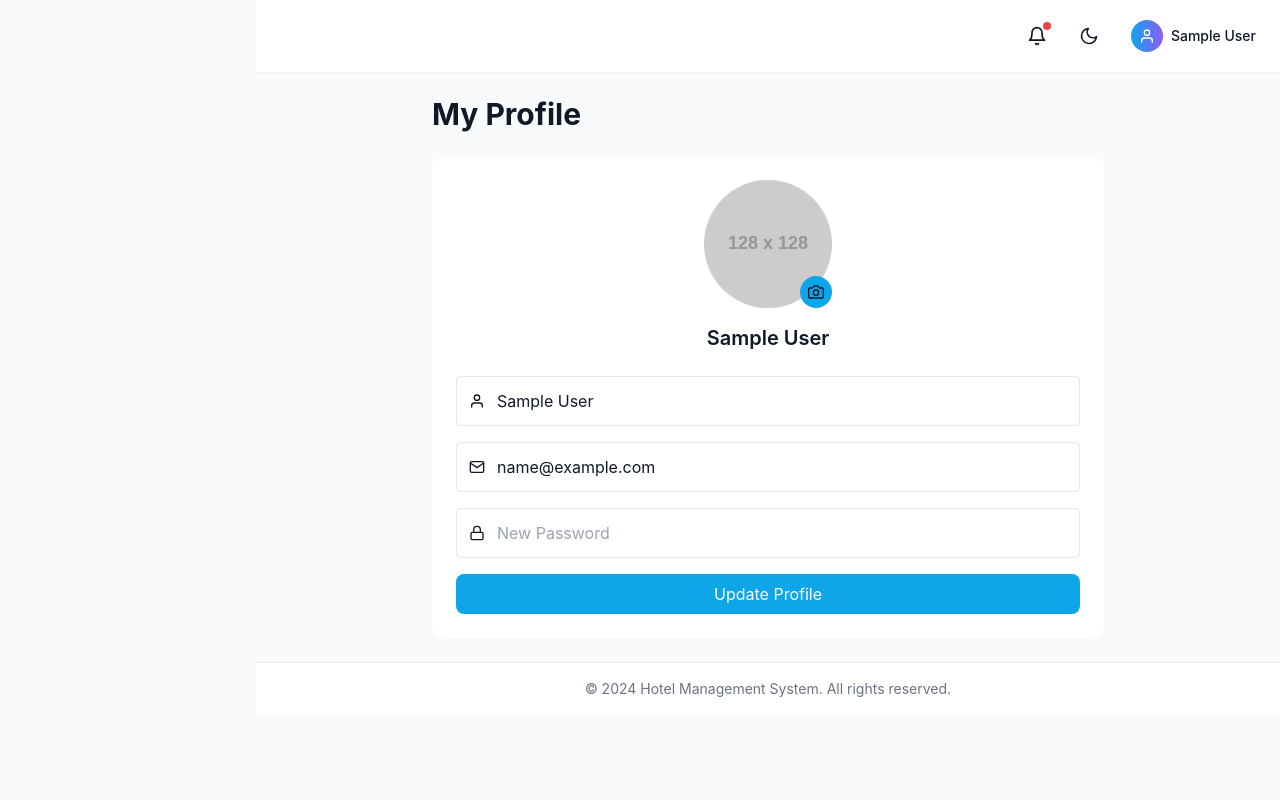
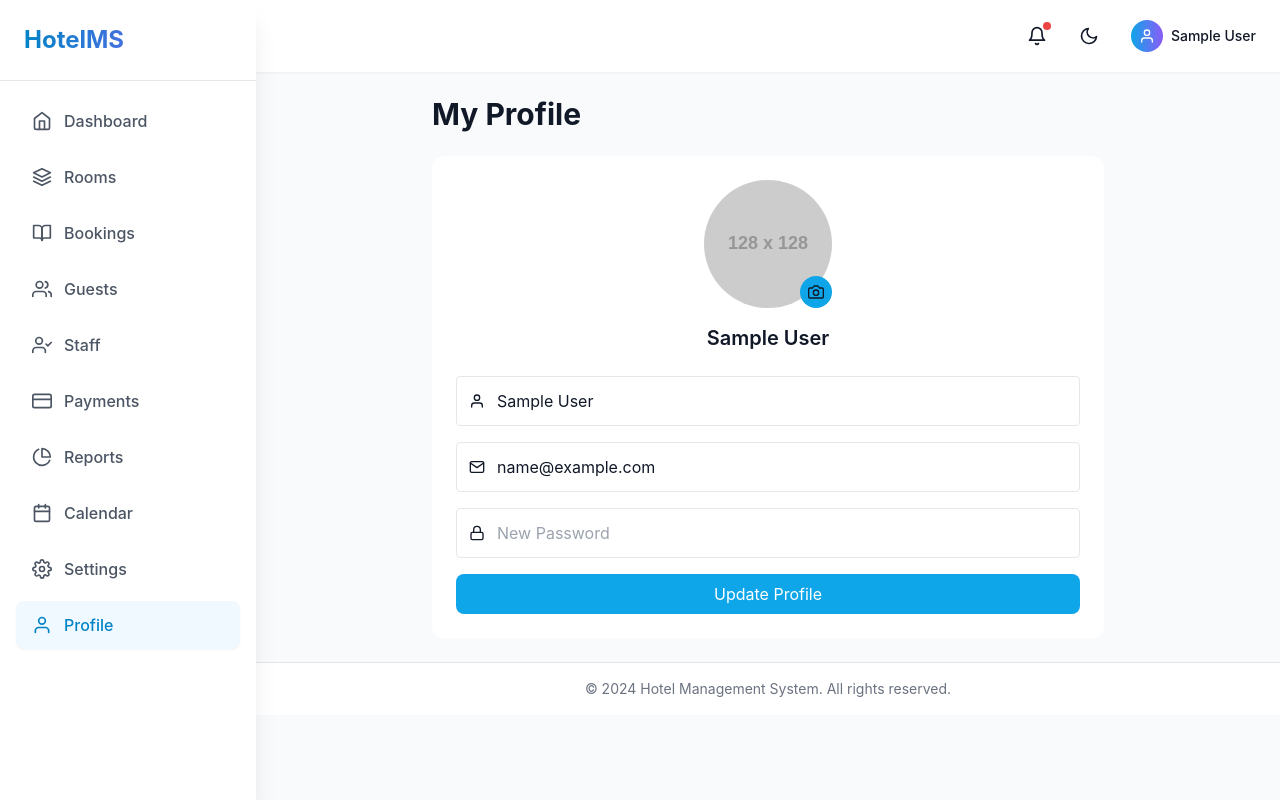
Before and after one commit to TadesseAsrie/Hotel-M-System, a React (Vite) app in the folder hotel-management/: page /profile in a window 1280 px wide. Built offline with nearby package versions, Linux system fonts and the light colour scheme; sample sign-in values are in the browser's storage.

Commit message:
update side bar abd dashboard components

```diff
--- a/hotel-management/src/components/layout/Sidebar.jsx
+++ b/hotel-management/src/components/layout/Sidebar.jsx
@@ -1,48 +1,50 @@
+
+
 // src/components/layout/Sidebar.jsx
-import { NavLink } from "react-router-dom";
+import { NavLink } from 'react-router-dom';
 import {
-  FiHome,
-  FiCalendar,
-  FiUsers,
-  FiBookOpen,
-  FiUserCheck,
-  FiCreditCard,
-  FiPieChart,
-  FiSettings,
-  FiUser,
-  FiLayers,
-} from "react-icons/fi";
-import { motion } from "framer-motion";
+  FiHome, FiCalendar, FiUsers, FiBookOpen, FiUserCheck,
+  FiCreditCard, FiPieChart, FiSettings, FiUser, FiLayers
+} from 'react-icons/fi';
+import { motion, AnimatePresence } from 'framer-motion';
 
 const menuItems = [
-  { path: "/", name: "Dashboard", icon: FiHome },
-  { path: "/rooms", name: "Rooms", icon: FiLayers },
-  { path: "/bookings", name: "Bookings", icon: FiBookOpen },
-  { path: "/guests", name: "Guests", icon: FiUsers },
-  { path: "/staff", name: "Staff", icon: FiUserCheck },
-  { path: "/payments", name: "Payments", icon: FiCreditCard },
-  { path: "/reports", name: "Reports", icon: FiPieChart },
-  { path: "/calendar", name: "Calendar", icon: FiCalendar },
-  { path: "/settings", name: "Settings", icon: FiSettings },
-  { path: "/profile", name: "Profile", icon: FiUser },
+  { path: '/', name: 'Dashboard', icon: FiHome },
+  { path: '/rooms', name: 'Rooms', icon: FiLayers },
+  { path: '/bookings', name: 'Bookings', icon: FiBookOpen },
+  { path: '/guests', name: 'Guests', icon: FiUsers },
+  { path: '/staff', name: 'Staff', icon: FiUserCheck },
+  { path: '/payments', name: 'Payments', icon: FiCreditCard },
+  { path: '/reports', name: 'Reports', icon: FiPieChart },
+  { path: '/calendar', name: 'Calendar', icon: FiCalendar },
+  { path: '/settings', name: 'Settings', icon: FiSettings },
+  { path: '/profile', name: 'Profile', icon: FiUser },
 ];
 
 const Sidebar = ({ isOpen, toggleSidebar }) => {
   return (
     <>
       {/* Mobile overlay */}
-      {isOpen && (
-        <div
-          className="fixed inset-0 bg-black/50 z-20 lg:hidden"
-          onClick={toggleSidebar}
-        />
-      )}
+      <AnimatePresence>
+        {isOpen && (
+          <motion.div
+            initial={{ opacity: 0 }}
+            animate={{ opacity: 1 }}
+            exit={{ opacity: 0 }}
+            className="fixed inset-0 bg-black/50 z-20 lg:hidden"
+            onClick={toggleSidebar}
+          />
+        )}
+      </AnimatePresence>
 
-      <motion.aside
-        initial={{ x: -280 }}
-        animate={{ x: isOpen ? 0 : -280 }}
-        transition={{ duration: 0.3 }}
-        className={`fixed top-0 left-0 h-full w-64 bg-white dark:bg-gray-800 shadow-xl z-30 lg:translate-x-0`}
+      {/* Sidebar - visible on desktop always, on mobile only when isOpen */}
+      <aside
+        className={`
+          fixed top-0 left-0 h-full w-64 bg-white dark:bg-gray-800 shadow-xl z-30
+          transition-transform duration-300 ease-in-out
+          lg:translate-x-0
+          ${isOpen ? 'translate-x-0' : '-translate-x-full'}
+        `}
       >
         <div className="p-6 border-b border-gray-200 dark:border-gray-700">
           <h1 className="text-2xl font-bold bg-gradient-to-r from-primary-600 to-secondary-500 bg-clip-text text-transparent">
@@ -55,12 +57,15 @@ const Sidebar = ({ isOpen, toggleSidebar }) => {
             <NavLink
               key={item.path}
               to={item.path}
+              onClick={() => {
+                // Close sidebar on mobile after navigation
+                if (window.innerWidth < 1024) toggleSidebar();
+              }}
               className={({ isActive }) => `
                 flex items-center gap-3 px-4 py-3 rounded-lg transition-all duration-200
-                ${
-                  isActive
-                    ? "bg-primary-50 dark:bg-primary-900/30 text-primary-600 dark:text-primary-400 shadow-sm"
-                    : "text-gray-600 dark:text-gray-300 hover:bg-gray-100 dark:hover:bg-gray-700"
+                ${isActive
+                  ? 'bg-primary-50 dark:bg-primary-900/30 text-primary-600 dark:text-primary-400 shadow-sm'
+                  : 'text-gray-600 dark:text-gray-300 hover:bg-gray-100 dark:hover:bg-gray-700'
                 }
               `}
             >
@@ -69,7 +74,7 @@ const Sidebar = ({ isOpen, toggleSidebar }) => {
             </NavLink>
           ))}
         </nav>
-      </motion.aside>
+      </aside>
     </>
   );
 };
--- a/hotel-management/src/pages/dashboard/Dashboard.jsx
+++ b/hotel-management/src/pages/dashboard/Dashboard.jsx
@@ -1,37 +1,11 @@
+
 // src/pages/dashboard/Dashboard.jsx
-import { useState, useEffect } from "react";
-import {
-  FiHome,
-  FiUsers,
-  FiCalendar,
-  FiDollarSign,
-  FiTrendingUp,
-  FiActivity,
-} from "react-icons/fi";
-import {
-  LineChart,
-  Line,
-  BarChart,
-  Bar,
-  XAxis,
-  YAxis,
-  CartesianGrid,
-  Tooltip,
-  Legend,
-  ResponsiveContainer,
-  PieChart,
-  Pie,
-  Cell,
-} from "recharts";
-import StatCard from "../../components/common/StatCard";
-import {
-  getDashboardStats,
-  recentActivities,
-  bookings,
-  guests,
-  payments,
-} from "../../data/dummyData";
-import { motion } from "framer-motion";
+import { useState, useEffect } from 'react';
+import { FiHome, FiUsers, FiCalendar, FiDollarSign, FiTrendingUp } from 'react-icons/fi';
+import { LineChart, Line, BarChart, Bar, XAxis, YAxis, CartesianGrid, Tooltip, Legend, ResponsiveContainer, PieChart, Pie, Cell } from 'recharts';
+import StatCard from '../../components/common/StatCard';
+import { getDashboardStats, recentActivities, rooms, bookings, guests, payments } from '../../data/dummyData';
+import { motion } from 'framer-motion';
 
 const Dashboard = () => {
   const [stats, setStats] = useState(null);
@@ -45,107 +19,48 @@ const Dashboard = () => {
   }, []);
 
   const revenueData = [
-    { month: "Jan", revenue: 12500 },
-    { month: "Feb", revenue: 15000 },
-    { month: "Mar", revenue: 18000 },
-    { month: "Apr", revenue: 22000 },
-    { month: "May", revenue: 19500 },
-    { month: "Jun", revenue: 25000 },
+    { month: 'Jan', revenue: 12500 },
+    { month: 'Feb', revenue: 15000 },
+    { month: 'Mar', revenue: 18000 },
+    { month: 'Apr', revenue: 22000 },
+    { month: 'May', revenue: 19500 },
+    { month: 'Jun', revenue: 25000 },
   ];
 
+  // Fix: Use the imported 'rooms' array
   const occupancyData = [
-    { name: "Available", value: stats?.availableRooms || 0 },
-    { name: "Occupied", value: stats?.occupiedRooms || 0 },
-    {
-      name: "Reserved",
-      value: rooms.filter((r) => r.status === "reserved").length,
-    },
-    {
-      name: "Maintenance",
-      value: rooms.filter((r) => r.status === "maintenance").length,
-    },
+    { name: 'Available', value: rooms.filter(r => r.status === 'available').length },
+    { name: 'Occupied', value: rooms.filter(r => r.status === 'occupied').length },
+    { name: 'Reserved', value: rooms.filter(r => r.status === 'reserved').length },
+    { name: 'Maintenance', value: rooms.filter(r => r.status === 'maintenance').length },
   ];
 
-  const COLORS = ["#0ea5e9", "#10b981", "#f59e0b", "#ef4444"];
+  const COLORS = ['#0ea5e9', '#10b981', '#f59e0b', '#ef4444'];
 
   if (loading) {
-    return (
-      <div className="space-y-4">
-        <div className="grid grid-cols-1 md:grid-cols-2 lg:grid-cols-4 gap-4">
-          {[...Array(8)].map((_, i) => (
-            <div
-              key={i}
-              className="h-32 bg-gray-200 dark:bg-gray-700 rounded-xl animate-pulse"
-            ></div>
-          ))}
-        </div>
+    return <div className="space-y-4">
+      <div className="grid grid-cols-1 md:grid-cols-2 lg:grid-cols-4 gap-4">
+        {[...Array(8)].map((_, i) => <div key={i} className="h-32 bg-gray-200 dark:bg-gray-700 rounded-xl animate-pulse"></div>)}
       </div>
-    );
+    </div>;
   }
 
   return (
-    <motion.div
-      initial={{ opacity: 0 }}
-      animate={{ opacity: 1 }}
-      className="space-y-6"
-    >
+    <motion.div initial={{ opacity: 0 }} animate={{ opacity: 1 }} className="space-y-6">
       <div>
         <h1 className="text-3xl font-bold">Dashboard</h1>
-        <p className="text-gray-500 dark:text-gray-400">
-          Welcome back! Here's your hotel overview
-        </p>
+        <p className="text-gray-500 dark:text-gray-400">Welcome back! Here's your hotel overview</p>
       </div>
 
       <div className="grid grid-cols-1 sm:grid-cols-2 lg:grid-cols-4 gap-4">
-        <StatCard
-          title="Total Rooms"
-          value={stats.totalRooms}
-          icon={FiHome}
-          color="blue"
-        />
-        <StatCard
-          title="Available Rooms"
-          value={stats.availableRooms}
-          icon={FiHome}
-          color="green"
-        />
-        <StatCard
-          title="Occupied Rooms"
-          value={stats.occupiedRooms}
-          icon={FiHome}
-          color="orange"
-        />
-        <StatCard
-          title="Total Guests"
-          value={stats.totalGuests}
-          icon={FiUsers}
-          color="purple"
-        />
-        <StatCard
-          title="Today's Check-ins"
-          value={stats.todayCheckIns}
-          icon={FiCalendar}
-          color="cyan"
-        />
-        <StatCard
-          title="Today's Check-outs"
-          value={stats.todayCheckOuts}
-          icon={FiCalendar}
-          color="red"
-        />
-        <StatCard
-          title="Revenue"
-          value={`$${stats.revenue}`}
-          icon={FiDollarSign}
-          color="emerald"
-          trend={12}
-        />
-        <StatCard
-          title="Pending Payments"
-          value={stats.pendingPayments}
-          icon={FiTrendingUp}
-          color="yellow"
-        />
+        <StatCard title="Total Rooms" value={stats.totalRooms} icon={FiHome} color="blue" />
+        <StatCard title="Available Rooms" value={stats.availableRooms} icon={FiHome} color="green" />
+        <StatCard title="Occupied Rooms" value={stats.occupiedRooms} icon={FiHome} color="orange" />
+        <StatCard title="Total Guests" value={stats.totalGuests} icon={FiUsers} color="purple" />
+        <StatCard title="Today's Check-ins" value={stats.todayCheckIns} icon={FiCalendar} color="cyan" />
+        <StatCard title="Today's Check-outs" value={stats.todayCheckOuts} icon={FiCalendar} color="red" />
+        <StatCard title="Revenue" value={`$${stats.revenue}`} icon={FiDollarSign} color="emerald" trend={12} />
+        <StatCard title="Pending Payments" value={stats.pendingPayments} icon={FiTrendingUp} color="yellow" />
       </div>
 
       <div className="grid grid-cols-1 lg:grid-cols-2 gap-6">
@@ -158,40 +73,17 @@ const Dashboard = () => {
               <YAxis />
               <Tooltip />
               <Legend />
-              <Line
-                type="monotone"
-                dataKey="revenue"
-                stroke="#0ea5e9"
-                strokeWidth={2}
-              />
+              <Line type="monotone" dataKey="revenue" stroke="#0ea5e9" strokeWidth={2} />
             </LineChart>
           </ResponsiveContainer>
         </div>
 
         <div className="bg-white dark:bg-gray-800 rounded-xl p-6 shadow-sm">
-          <h3 className="text-lg font-semibold mb-4">
-            Room Category Distribution
-          </h3>
+          <h3 className="text-lg font-semibold mb-4">Room Category Distribution</h3>
           <ResponsiveContainer width="100%" height={300}>
             <PieChart>
-              <Pie
-                data={occupancyData}
-                cx="50%"
-                cy="50%"
-                labelLine={false}
-                label={({ name, percent }) =>
-                  `${name} ${(percent * 100).toFixed(0)}%`
-                }
-                outerRadius={80}
-                fill="#8884d8"
-                dataKey="value"
-              >
-                {occupancyData.map((entry, index) => (
-                  <Cell
-                    key={`cell-${index}`}
-                    fill={COLORS[index % COLORS.length]}
-                  />
-                ))}
+              <Pie data={occupancyData} cx="50%" cy="50%" labelLine={false} label={({ name, percent }) => `${name} ${(percent * 100).toFixed(0)}%`} outerRadius={80} fill="#8884d8" dataKey="value">
+                {occupancyData.map((entry, index) => (<Cell key={`cell-${index}`} fill={COLORS[index % COLORS.length]} />))}
               </Pie>
               <Tooltip />
             </PieChart>
@@ -204,11 +96,7 @@ const Dashboard = () => {
         <div className="space-y-4">
           <div>
             <h4 className="font-medium mb-2">Recent Bookings</h4>
-            {recentActivities.bookings.map((b) => (
-              <div key={b.id} className="flex justify-between py-2 border-b">
-                {b.guestName} - Room {b.roomNumber}
-              </div>
-            ))}
+            {recentActivities.bookings.map(b => <div key={b.id} className="flex justify-between py-2 border-b">{b.guestName} - Room {b.roomNumber}</div>)}
           </div>
         </div>
       </div>
```
